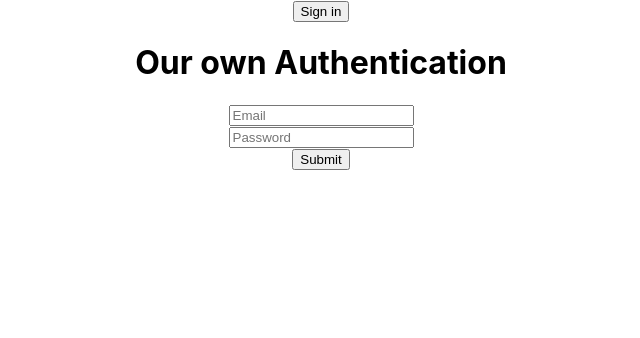
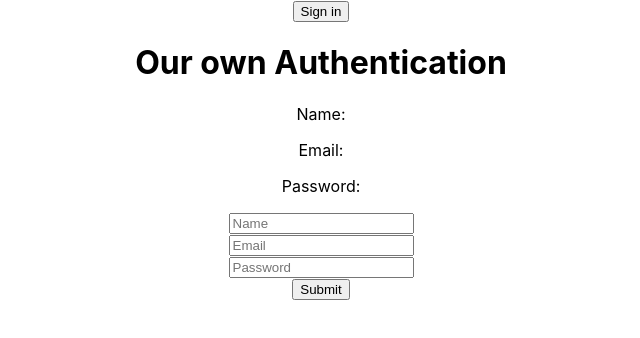
Before and after one commit to OahidZihad/fire-auth, a React (Create React App) app: page / in a window 1280 px wide. Shown: the top 338 px of the page, without its empty margins (319-959 px from the left). Built offline with nearby package versions, Linux system fonts and the light colour scheme.

Commit message:
update state from form field

```diff
--- a/src/App.js
+++ b/src/App.js
@@ -11,6 +11,7 @@
     isSignedIn: false,
     name: "",
     email: "",
+    password: "",
     photo: "",
   });
 
@@ -55,15 +56,19 @@
       });
   };
   const handleBlur = (event) => {
-    console.log(event.target.name, event.target.value);
+    let isFormValid = true;
     if (event.target.name === "email") {
-      const isEmailValid = /\S+@\S+\.\S+/.test(event.target.value);
-      console.log(isEmailValid);
+      isFormValid = /\S+@\S+\.\S+/.test(event.target.value);
     }
     if (event.target.name === "password") {
       const isPasswordValid = event.target.value.length > 6;
       const passwordHasNumber = /\d{1}/.test(event.target.value);
-      console.log(isPasswordValid && passwordHasNumber);
+      isFormValid = isPasswordValid && passwordHasNumber;
+    }
+    if (isFormValid) {
+      const newUserInfo = { ...user };
+      newUserInfo[event.target.name] = event.target.value;
+      setUser(newUserInfo);
     }
   };
   const handleSubmit = () => {
@@ -85,7 +90,18 @@
       )}
 
       <h1>Our own Authentication</h1>
+      <p>Name: {user.name}</p>
+      <p>Email: {user.email}</p>
+      <p>Password: {user.password}</p>
       <form onSubmit={handleSubmit}>
+        <input
+          name="name"
+          type="text"
+          placeholder="Name"
+          onBlur={handleBlur}
+          required
+        />
+        <br />
         <input
           type="text"
           name="email"
```
